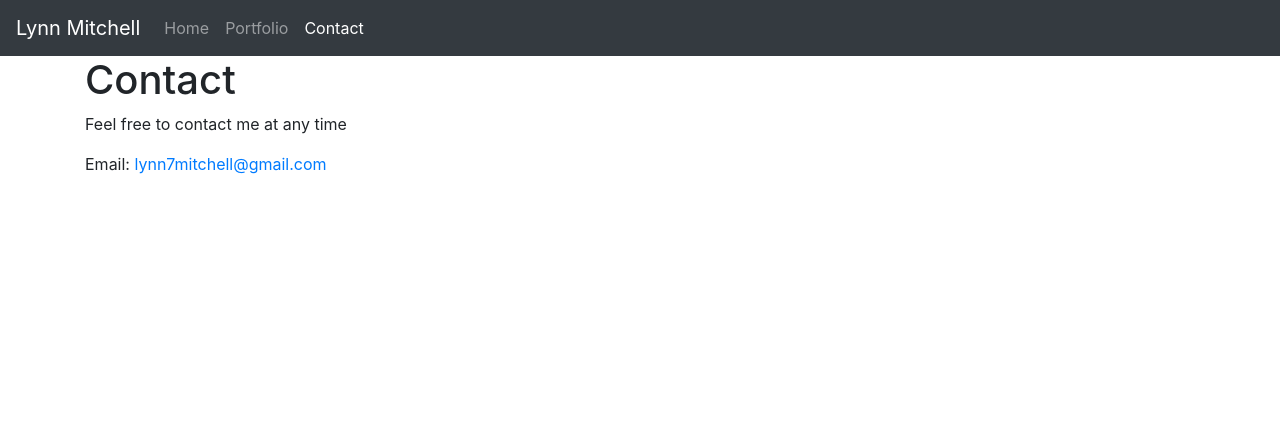
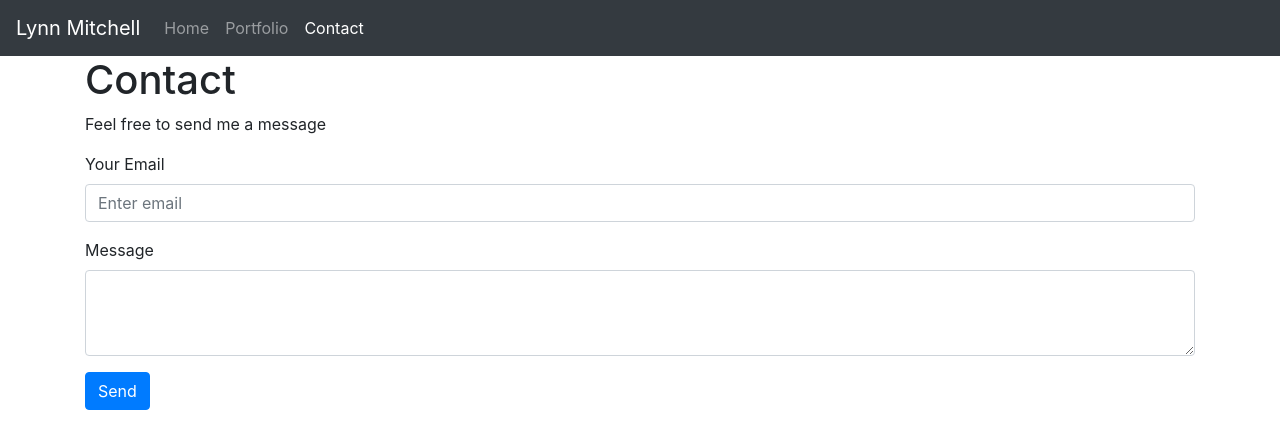
Before and after one commit to lynn7mitchell/Bootstrap-Portfolio, a plain HTML site: page contact.html in a window 1280 px wide. Drawn offline with nearby package versions, Linux system fonts and the light colour scheme.

Commit message:
changed contact form

```diff
--- a/contact.html
+++ b/contact.html
@@ -43,9 +43,20 @@
 
         <div class="container">
             <h1>Contact</h1>
-            <p>Feel free to contact me at any time</p>
+            <p>Feel free to send me a message</p>
 
-            <p>Email: <a href="mailto: lynn7mitchell@gmail.com">lynn7mitchell@gmail.com</a></p>
+            <form>
+                <div class="form-group">
+                    <label for="exampleInputEmail1">Your Email</label>
+                    <input type="email" class="form-control" id="exampleInputEmail1" aria-describedby="emailHelp"
+                        placeholder="Enter email">
+                </div>
+                <div class="form-group">
+                    <label for="exampleFormControlTextarea1">Message</label>
+                    <textarea class="form-control" id="exampleFormControlTextarea1" rows="3"></textarea>
+                </div>
+                <button type="submit" class="btn btn-primary">Send</button>
+            </form>
             <!-- Optional JavaScript -->
             <!-- jQuery first, then Popper.js, then Bootstrap JS -->
             <script src="https://code.jquery.com/jquery-3.3.1.slim.min.js"
```
